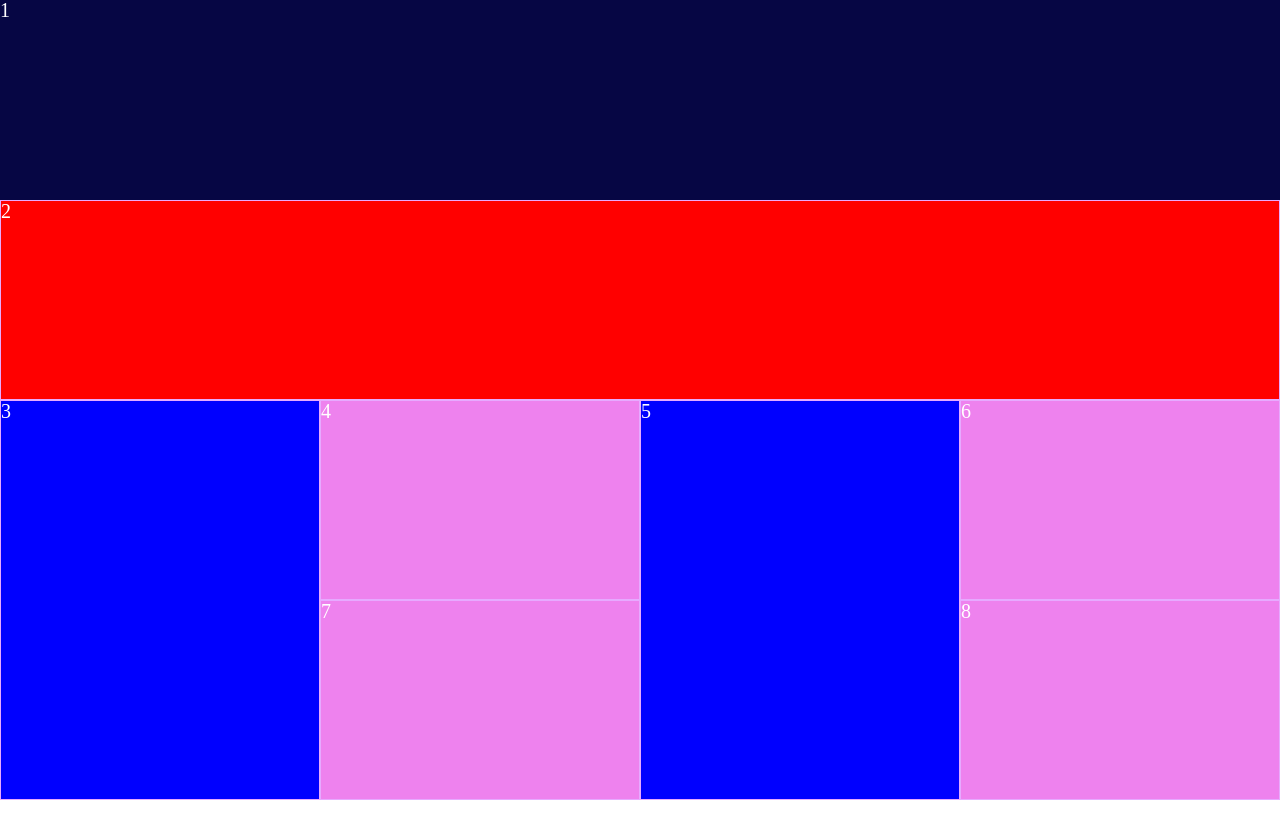
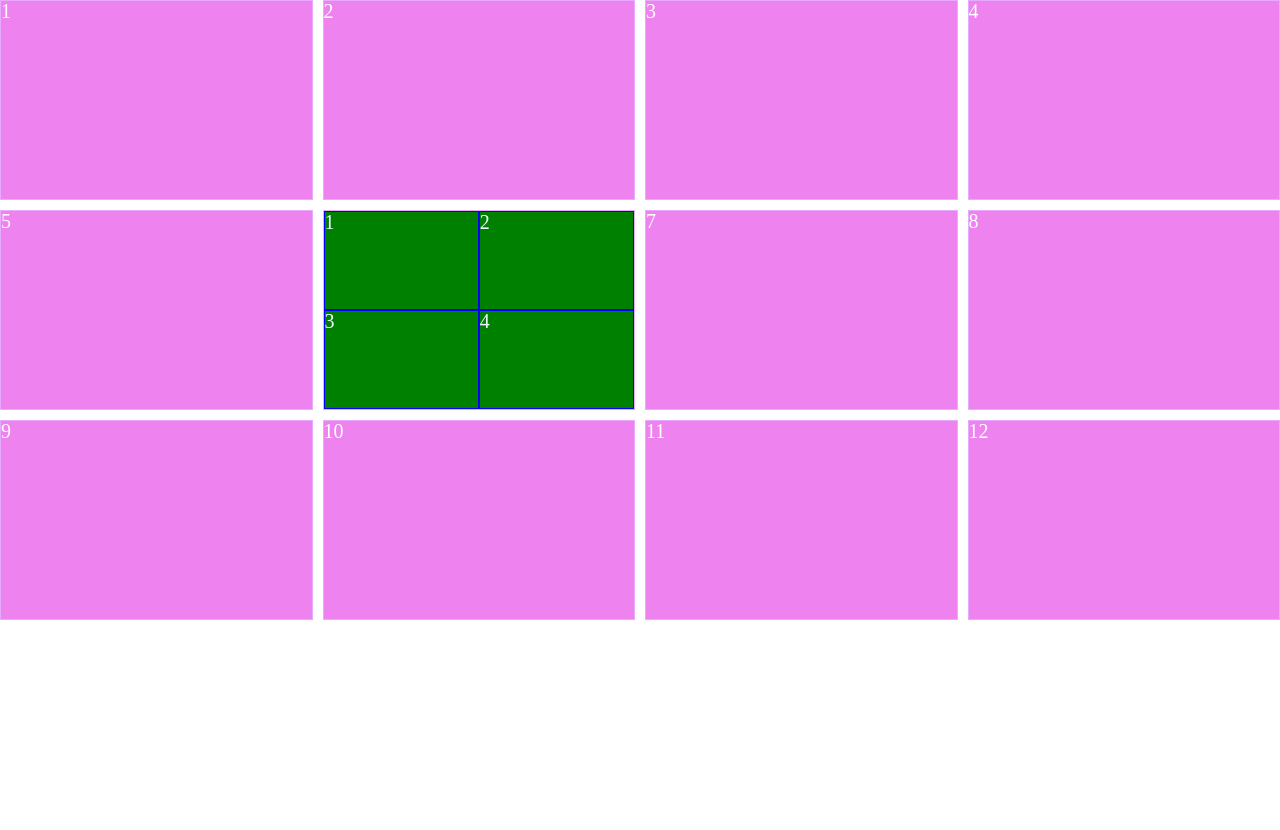
Before and after one commit to ElmiraDzhy/unit29, a plain HTML site: page index.html in a window 1280 px wide. Before the commit the page ends 800 px from the top, so only its background shows below. Drawn offline with Linux system fonts and the light colour scheme.

Commit message:
Add subgrid example

```diff
--- a/assets/css/style.css
+++ b/assets/css/style.css
@@ -9,6 +9,8 @@
     display: grid;
     grid-template-columns: repeat(4, 1fr);
     grid-template-rows: repeat(4, 200px);
+    column-gap: 10px;
+    row-gap: 10px;
 }
 
 .item{
@@ -20,31 +22,15 @@
     border: 1px solid rgb(231, 170, 255);
 }
 
-.item:nth-child(1){
-    grid-column-start: 1;
-    grid-column-end: 5;
-    background-color: rgb(6, 6, 68);
-    border: none;
-    /* grid-column: 1/5;
-    grid-row: 1/3; */
 
-    /* grid-area: 1/1/3/5; */
-
+.item:nth-child(6){
+    display: grid;
+    grid-template-columns: repeat(2, 1fr);
+    grid-template-rows: repeat(2, 1fr);
 }
 
-.item:nth-child(2){
-    grid-column:1/5 ;
-    background-color: red ;
+.sub-item{
+    background-color: green;
+    color: aliceblue;
+    border: 1px solid blue;
 }
-
-.item:nth-child(3) {
-    grid-row: 3/5;
-    background-color: blue;
-}
-
-.item:nth-child(5){
-grid-column-start: 3;
-grid-row: 3/5;
-background-color: blue;
-
-}
--- a/index.html
+++ b/index.html
@@ -20,9 +20,18 @@
 			<div class="item">3</div>
 			<div class="item">4</div>
 			<div class="item">5</div>
-			<div class="item">6</div>
+			<div class="item">
+				<div class="sub-item">1</div>
+				<div class="sub-item">2</div>
+				<div class="sub-item">3</div>
+				<div class="sub-item">4</div>
+			</div>
 			<div class="item">7</div>
 			<div class="item">8</div>
+			<div class="item">9</div>
+			<div class="item">10</div>
+			<div class="item">11</div>
+			<div class="item">12</div>
 		</section>
 	</body>
 </html>
```
